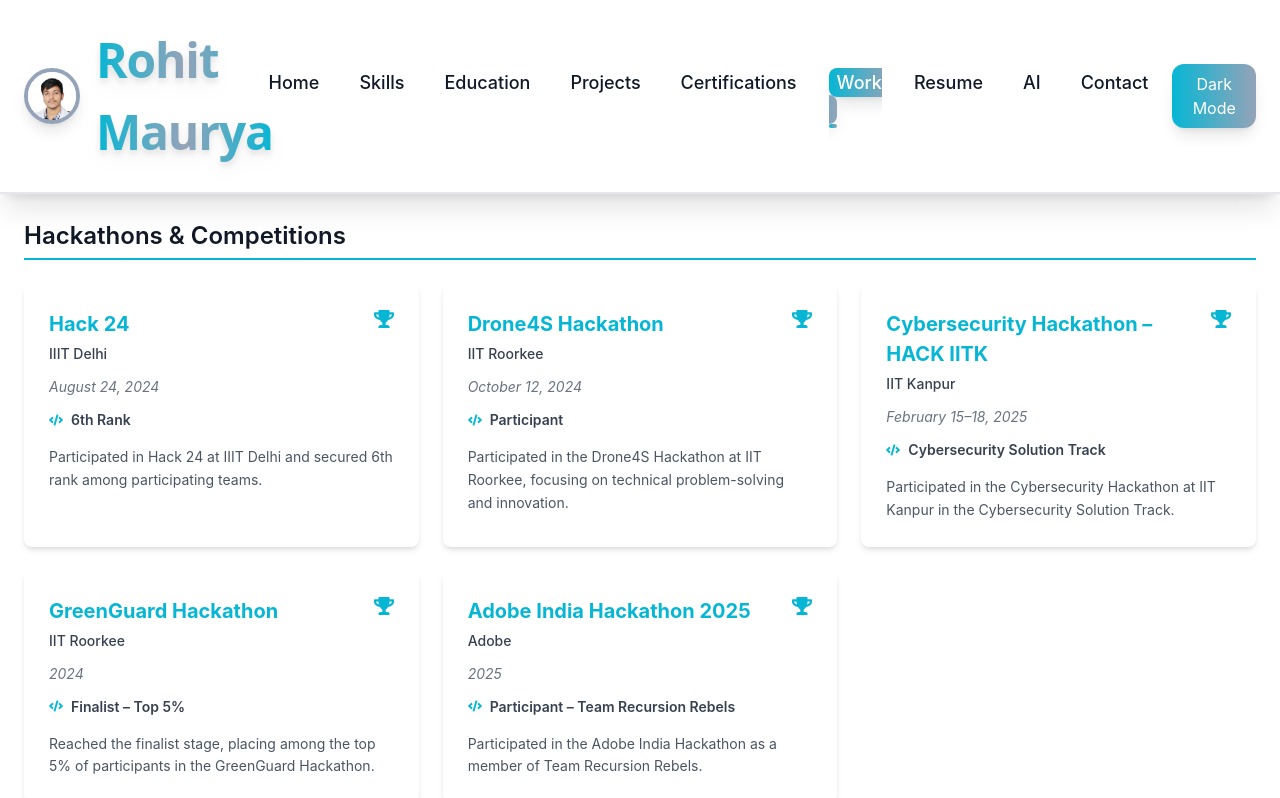
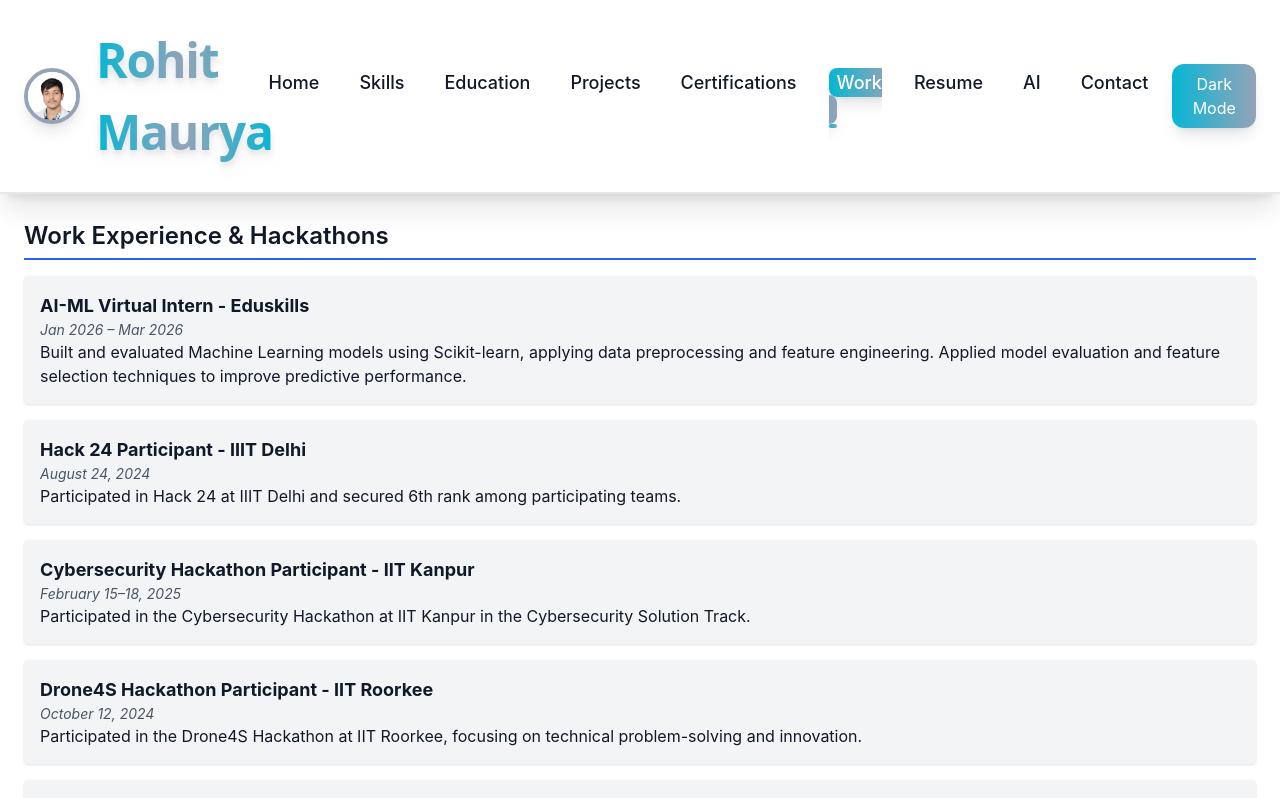
Before and after one commit to RohitMaurya-16/Portfolio, a React (Create React App) app: page /work in a window 1280 px wide. Shown: the top 798 px of the page. Built offline with nearby package versions, Linux system fonts and the light colour scheme; the HTML template or start-up script is replaced by a standard one.

Commit message:
Update WorkExperience.js

```diff
--- a/src/components/WorkExperience.js
+++ b/src/components/WorkExperience.js
@@ -29,111 +29,82 @@
 // export default WorkExperience;
 
 
+
+
 import React from 'react';
-import {
-  FaTrophy,
-  FaExternalLinkAlt,
-  FaCode,
-} from 'react-icons/fa';
 
-const Hackathons = () => {
-  const hackathons = [
+const WorkExperience = () => {
+  const experiences = [
     {
-      name: 'Hack 24',
-      organizer: 'IIIT Delhi',
-      date: 'August 24, 2024',
-      achievement: '6th Rank',
+      company: 'Eduskills',
+      role: 'AI-ML Virtual Intern',
+      duration: 'Jan 2026 – Mar 2026',
+      description:
+        'Built and evaluated Machine Learning models using Scikit-learn, applying data preprocessing and feature engineering. Applied model evaluation and feature selection techniques to improve predictive performance.',
+    },
+    {
+      company: 'IIIT Delhi',
+      role: 'Hack 24 Participant',
+      duration: 'August 24, 2024',
       description:
         'Participated in Hack 24 at IIIT Delhi and secured 6th rank among participating teams.',
     },
-
     {
-      name: 'Drone4S Hackathon',
-      organizer: 'IIT Roorkee',
-      date: 'October 12, 2024',
-      achievement: 'Participant',
+      company: 'IIT Kanpur',
+      role: 'Cybersecurity Hackathon Participant',
+      duration: 'February 15–18, 2025',
+      description:
+        'Participated in the Cybersecurity Hackathon at IIT Kanpur in the Cybersecurity Solution Track.',
+    },
+    {
+      company: 'IIT Roorkee',
+      role: 'Drone4S Hackathon Participant',
+      duration: 'October 12, 2024',
       description:
         'Participated in the Drone4S Hackathon at IIT Roorkee, focusing on technical problem-solving and innovation.',
     },
-
     {
-      name: 'Cybersecurity Hackathon – HACK IITK',
-      organizer: 'IIT Kanpur',
-      date: 'February 15–18, 2025',
-      achievement: 'Cybersecurity Solution Track',
+      company: 'IIT Roorkee',
+      role: 'GreenGuard Hackathon Finalist',
+      duration: '2024',
       description:
-        'Participated in the Cybersecurity Hackathon at IIT Kanpur in the Cybersecurity Solution Track.',
+        'Reached the finalist stage and placed among the top 5% of participants in the GreenGuard Hackathon.',
     },
-
     {
-      name: 'GreenGuard Hackathon',
-      organizer: 'IIT Roorkee',
-      date: '2024',
-      achievement: 'Finalist – Top 5%',
-      description:
-        'Reached the finalist stage, placing among the top 5% of participants in the GreenGuard Hackathon.',
-    },
-
-    {
-      name: 'Adobe India Hackathon 2025',
-      organizer: 'Adobe',
-      date: '2025',
-      achievement: 'Participant – Team Recursion Rebels',
+      company: 'Adobe',
+      role: 'Adobe India Hackathon Participant',
+      duration: '2025',
       description:
         'Participated in the Adobe India Hackathon as a member of Team Recursion Rebels.',
     },
   ];
 
   return (
-    <section id="hackathons" className="animate-fadeIn">
-      <h2 className="text-2xl font-semibold mb-6 border-b-2 border-primary pb-1">
-        Hackathons & Competitions
+    <section id="work-experience" className="animate-fadeIn">
+      <h2 className="text-2xl font-semibold mb-4 border-b-2 border-blue-600 pb-1">
+        Work Experience & Hackathons
       </h2>
 
-      <div className="grid md:grid-cols-2 lg:grid-cols-3 gap-6">
-        {hackathons.map((hackathon) => (
-          <div
-            key={hackathon.name}
-            className="bg-white dark:bg-gray-800 rounded-lg shadow-md p-6 hover:shadow-2xl hover:-translate-y-1 transition duration-300 border border-transparent hover:border-primary/40"
+      <ul className="space-y-4">
+        {experiences.map(({ company, role, duration, description }) => (
+          <li
+            key={`${role}-${company}`}
+            className="bg-gray-100 dark:bg-gray-800 p-4 rounded shadow"
           >
-            {/* Header */}
-            <div className="flex items-start justify-between gap-3 mb-3">
-              <div>
-                <h3 className="font-bold text-xl text-primary">
-                  {hackathon.name}
-                </h3>
+            <h3 className="font-bold text-lg">
+              {role} - {company}
+            </h3>
 
-                <p className="text-sm font-medium text-gray-700 dark:text-gray-300 mt-1">
-                  {hackathon.organizer}
-                </p>
-              </div>
-
-              <FaTrophy className="text-xl text-primary flex-shrink-0" />
-            </div>
-
-            {/* Date */}
-            <p className="text-sm italic text-gray-500 dark:text-gray-400 mb-3">
-              {hackathon.date}
+            <p className="italic text-sm text-gray-600 dark:text-gray-400">
+              {duration}
             </p>
 
-            {/* Achievement */}
-            <div className="flex items-center gap-2 mb-4">
-              <FaCode className="text-primary text-sm" />
-
-              <span className="text-sm font-semibold text-gray-700 dark:text-gray-300">
-                {hackathon.achievement}
-              </span>
-            </div>
-
-            {/* Description */}
-            <p className="text-sm text-gray-600 dark:text-gray-300 leading-relaxed">
-              {hackathon.description}
-            </p>
-          </div>
+            <p>{description}</p>
+          </li>
         ))}
-      </div>
+      </ul>
     </section>
   );
 };
 
-export default Hackathons;
+export default WorkExperience;
```
